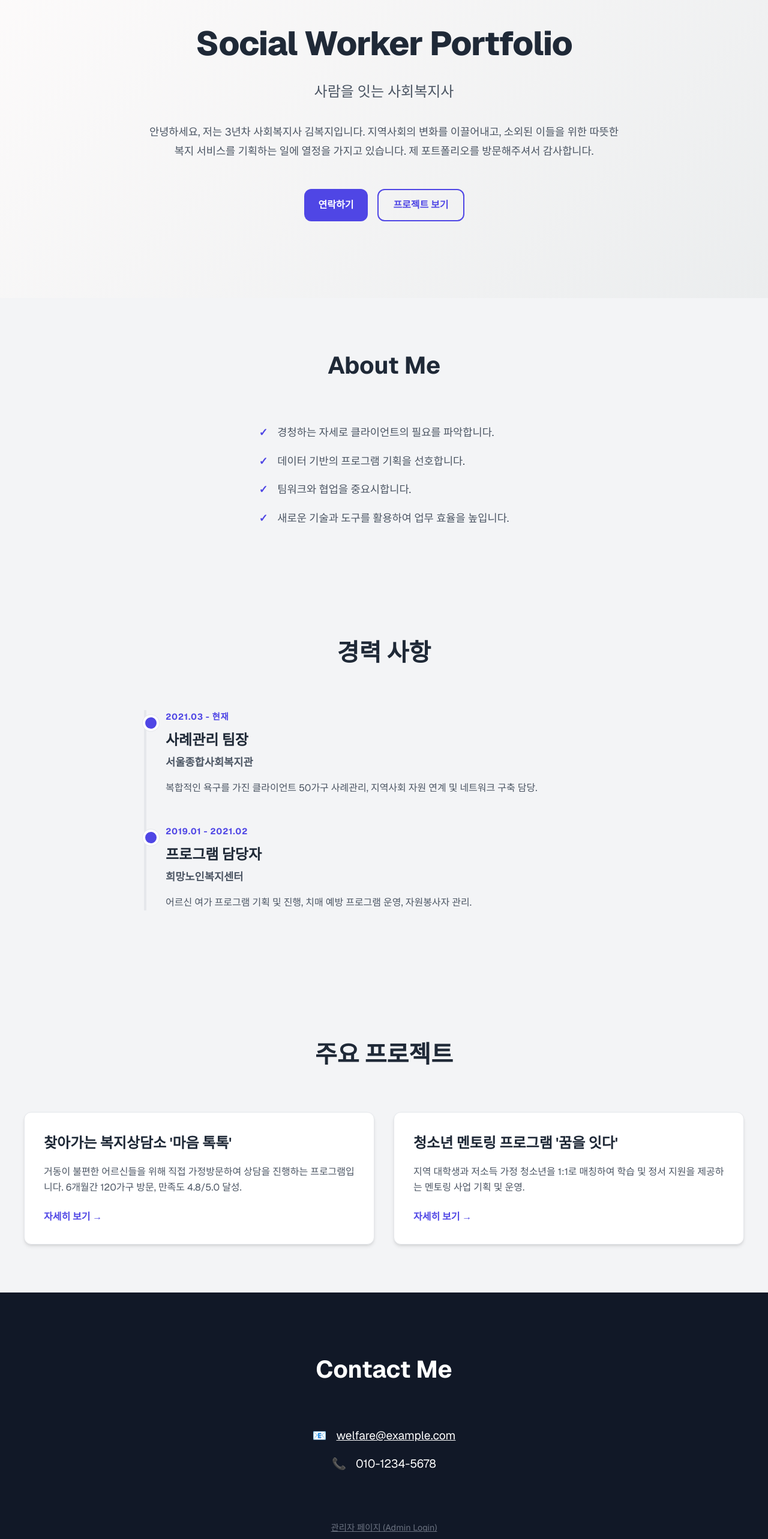
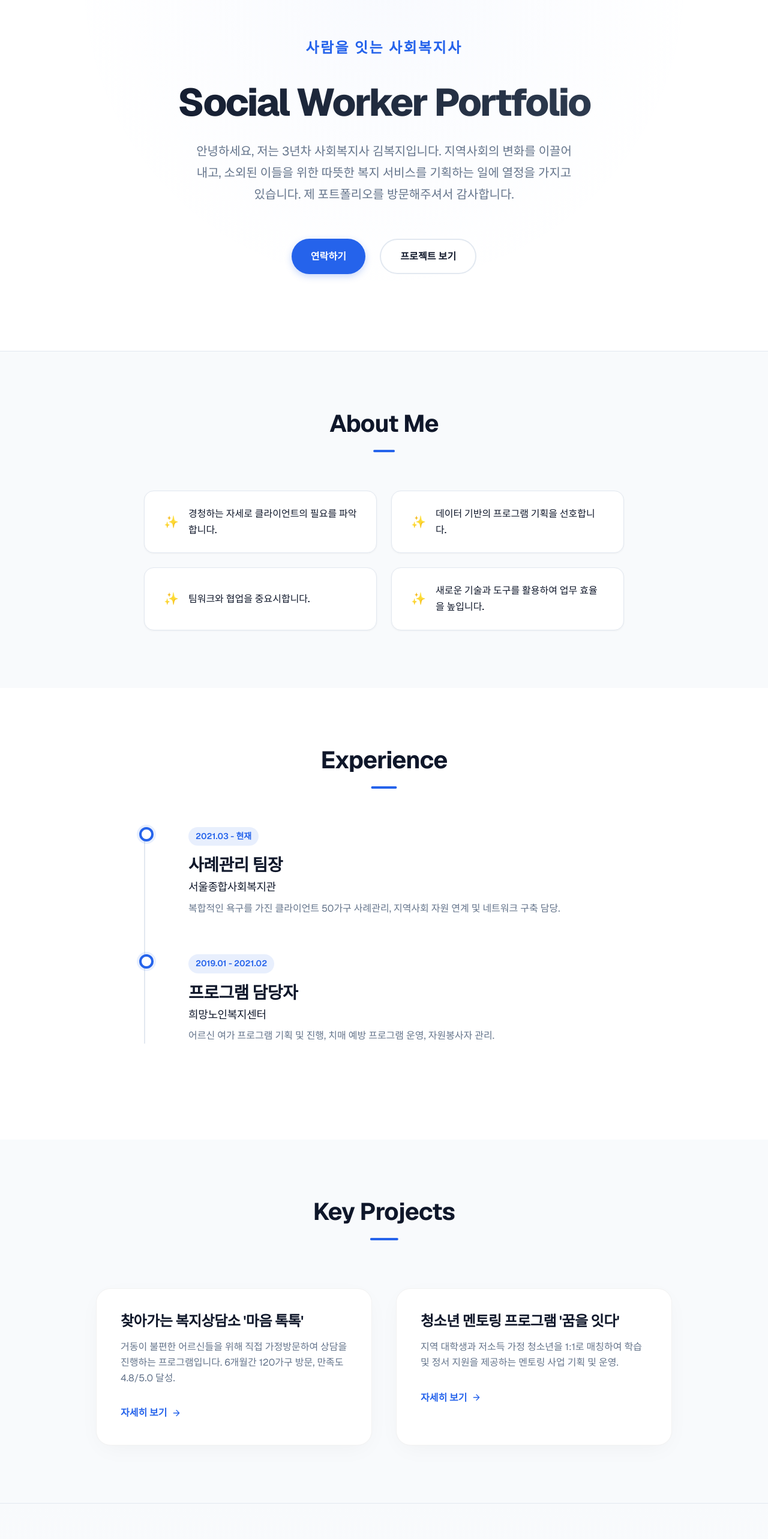
Before and after one commit to kijung4290/portfolio, a Next.js app: page / in a window 1280 px wide. Shown: the part 100-2666 px from the top of the page at 60% size. Built offline with nearby package versions, Linux system fonts and the light colour scheme.

Commit message:
디자인 수정

```diff
--- a/app/globals.css
+++ b/app/globals.css
@@ -1,17 +1,39 @@
 :root {
-  --primary: #4f46e5;
-  --primary-hover: #4338ca;
-  --secondary: #ec4899;
-  --background: #f3f4f6;
-  --surface: #ffffff;
-  --text-primary: #1f2937;
-  --text-secondary: #4b5563;
-  --border: #e5e7eb;
-  --radius: 0.75rem;
-  --shadow-sm: 0 1px 2px 0 rgb(0 0 0 / 0.05);
-  --shadow: 0 4px 6px -1px rgb(0 0 0 / 0.1), 0 2px 4px -2px rgb(0 0 0 / 0.1);
-  --shadow-lg: 0 10px 15px -3px rgb(0 0 0 / 0.1), 0 4px 6px -4px rgb(0 0 0 / 0.1);
-  --font-sans: 'Inter', -apple-system, BlinkMacSystemFont, "Segoe UI", Roboto, "Helvetica Neue", Arial, sans-serif;
+  /* Premium Color Palette */
+  --primary: #2563eb;
+  /* Royal Blue */
+  --primary-dark: #1e40af;
+  /* Darker Blue */
+  --primary-light: #60a5fa;
+  /* Lighter Blue */
+  --accent: #f59e0b;
+  /* Amber Gold for subtle highlights */
+
+  --bg-body: #f8fafc;
+  /* Very light cool gray */
+  --bg-surface: #ffffff;
+  /* Pure white */
+  --bg-secondary: #f1f5f9;
+  /* Secondary background */
+
+  --text-main: #0f172a;
+  /* Deep Navy/Black */
+  --text-muted: #64748b;
+  /* Slate Grey */
+  --text-light: #94a3b8;
+  /* Lighter Grey */
+
+  --border: #e2e8f0;
+  --radius-sm: 0.5rem;
+  --radius-md: 1rem;
+  --radius-lg: 1.5rem;
+
+  --shadow-sm: 0 1px 3px rgba(0, 0, 0, 0.05);
+  --shadow-md: 0 4px 6px -1px rgba(0, 0, 0, 0.05), 0 2px 4px -1px rgba(0, 0, 0, 0.03);
+  --shadow-lg: 0 10px 15px -3px rgba(0, 0, 0, 0.05), 0 4px 6px -2px rgba(0, 0, 0, 0.025);
+  --shadow-glow: 0 0 20px rgba(37, 99, 235, 0.15);
+
+  --font-sans: 'Pretendard', -apple-system, BlinkMacSystemFont, system-ui, Roboto, "Helvetica Neue", "Segoe UI", "Apple SD Gothic Neo", "Noto Sans KR", "Malgun Gothic", "Apple Color Emoji", "Segoe UI Emoji", "Segoe UI Symbol", sans-serif;
 }
 
 * {
@@ -20,106 +42,114 @@
   padding: 0;
 }
 
+html {
+  scroll-behavior: smooth;
+}
+
 body {
   font-family: var(--font-sans);
-  background-color: var(--background);
-  color: var(--text-primary);
-  line-height: 1.6;
+  background-color: var(--bg-body);
+  color: var(--text-main);
+  line-height: 1.7;
+  -webkit-font-smoothing: antialiased;
+  -moz-osx-font-smoothing: grayscale;
 }
 
 a {
   color: inherit;
   text-decoration: none;
+  transition: color 0.2s;
 }
 
 button {
   cursor: pointer;
   font-family: inherit;
+  border: none;
+  background: none;
+}
+
+/* Typography Utility */
+h1,
+h2,
+h3,
+h4,
+h5,
+h6 {
+  line-height: 1.2;
+  font-weight: 700;
+  letter-spacing: -0.02em;
 }
 
 .container {
-  max-width: 1200px;
+  width: 100%;
+  max-width: 1024px;
+  /* Slightly tighter for better readability */
   margin: 0 auto;
-  padding: 0 1.5rem;
+  padding: 0 2rem;
 }
 
-.section {
-  padding: 5rem 0;
-}
-
-.card {
-  background: var(--surface);
-  border-radius: var(--radius);
-  box-shadow: var(--shadow);
-  padding: 2rem;
-  transition: transform 0.2s, box-shadow 0.2s;
-}
-
-.card:hover {
-  transform: translateY(-4px);
-  box-shadow: var(--shadow-lg);
-}
-
+/* Button Components */
 .btn {
   display: inline-flex;
   align-items: center;
   justify-content: center;
-  padding: 0.75rem 1.5rem;
-  border-radius: var(--radius);
+  padding: 0.875rem 2rem;
+  border-radius: 2rem;
+  /* Pill shape */
   font-weight: 600;
-  transition: all 0.2s;
-  border: none;
   font-size: 1rem;
+  transition: all 0.3s cubic-bezier(0.4, 0, 0.2, 1);
+  letter-spacing: 0.01em;
 }
 
 .btn-primary {
   background: var(--primary);
   color: white;
+  box-shadow: 0 4px 12px rgba(37, 99, 235, 0.25);
 }
 
 .btn-primary:hover {
-  background: var(--primary-hover);
+  background: var(--primary-dark);
+  transform: translateY(-2px);
+  box-shadow: 0 6px 16px rgba(37, 99, 235, 0.35);
 }
 
 .btn-outline {
-  background: transparent;
-  border: 2px solid var(--primary);
-  color: var(--primary);
+  background: white;
+  border: 2px solid var(--border);
+  color: var(--text-main);
 }
 
 .btn-outline:hover {
-  background: var(--primary);
-  color: white;
+  border-color: var(--primary);
+  color: var(--primary);
+  background: #f8fafc;
+  transform: translateY(-2px);
 }
 
-/* Form Styles */
-.form-group {
-  margin-bottom: 1.5rem;
-}
-
-.form-label {
-  display: block;
-  font-weight: 600;
-  margin-bottom: 0.5rem;
-  color: var(--text-secondary);
-}
-
+/* Input Styles */
 .form-control {
   width: 100%;
-  padding: 0.75rem;
+  padding: 0.875rem 1rem;
+  background: var(--bg-body);
   border: 1px solid var(--border);
-  border-radius: var(--radius);
+  border-radius: var(--radius-sm);
   font-size: 1rem;
-  transition: border-color 0.2s;
+  transition: all 0.2s;
+  color: var(--text-main);
 }
 
 .form-control:focus {
   outline: none;
   border-color: var(--primary);
-  box-shadow: 0 0 0 3px rgba(79, 70, 229, 0.1);
+  box-shadow: 0 0 0 3px rgba(37, 99, 235, 0.1);
+  background: white;
 }
 
-textarea.form-control {
-  min-height: 120px;
-  resize: vertical;
+.card {
+  background: white;
+  border-radius: var(--radius-md);
+  box-shadow: var(--shadow-sm);
+  padding: 2rem;
+  border: 1px solid var(--border);
 }
--- a/app/page.js
+++ b/app/page.js
@@ -7,15 +7,15 @@ export const dynamic = 'force-dynamic';
 export default async function Home() {
   const data = await getPortfolioData();
 
-  if (!data) return <div className="container" style={{ padding: '5rem' }}>Loading... If this persists, run `npm run dev` again.</div>;
+  if (!data) return <div className="container" style={{ padding: '5rem', textAlign: 'center' }}>Loading...</div>;
 
   return (
     <main>
       {/* Hero Section */}
       <section className={styles.hero}>
         <div className="container">
+          <p className={styles.subtitle}>{data.role}</p>
           <h1 className={styles.title}>{data.name}</h1>
-          <p className={styles.subtitle}>{data.role}</p>
           <p className={styles.intro}>{data.introduction}</p>
           <div className={styles.buttons}>
             <a href="#contact" className="btn btn-primary">연락하기</a>
@@ -25,31 +25,29 @@ export default async function Home() {
       </section>
 
       {/* About Section */}
-      <section id="about" className="section container">
+      <section id="about" className="section container" style={{ padding: '6rem 2rem' }}>
         <h2 className={styles.sectionTitle}>About Me</h2>
-        <div className={styles.grid} style={{ gridTemplateColumns: '1fr' }}>
-          <ul className={styles.intro} style={{ margin: '0 auto', textAlign: 'left', listStyle: 'none' }}>
+        <div className={styles.grid} style={{ gridTemplateColumns: 'repeat(auto-fit, minmax(300px, 1fr))', gap: '1.5rem', maxWidth: '800px', margin: '0 auto' }}>
           {data.about.map((item, index) => (
-              <li key={index} style={{ marginBottom: '1rem', display: 'flex', alignItems: 'center' }}>
-                <span style={{ color: 'var(--primary)', marginRight: '1rem', fontWeight: 'bold' }}>✓</span>
+            <div key={index} className={styles.aboutItem}>
+              <span style={{ color: 'var(--primary)', marginRight: '1rem', fontSize: '1.25rem' }}>✨</span>
               {item}
-              </li>
+            </div>
           ))}
-          </ul>
         </div>
       </section>
 
       {/* Experience Section */}
-      <section id="experience" className="section" style={{ background: 'var(--background)' }}>
+      <section id="experience" className="section" style={{ background: 'white', padding: '6rem 2rem' }}>
         <div className="container">
-          <h2 className={styles.sectionTitle}>경력 사항</h2>
+          <h2 className={styles.sectionTitle}>Experience</h2>
           <div className={styles.timeline}>
             {data.experiences.map((exp) => (
               <div key={exp.id} className={styles.timelineItem}>
                 <span className={styles.period}>{exp.period}</span>
                 <h3 className={styles.role}>{exp.role}</h3>
                 <h4 className={styles.company}>{exp.company}</h4>
-                <p style={{ color: 'var(--text-secondary)' }}>{exp.description}</p>
+                <p style={{ color: 'var(--text-muted)', lineHeight: '1.6' }}>{exp.description}</p>
               </div>
             ))}
           </div>
@@ -57,16 +55,17 @@ export default async function Home() {
       </section>
 
       {/* Projects Section */}
-      <section id="projects" className="section container">
-        <h2 className={styles.sectionTitle}>주요 프로젝트</h2>
+      <section id="projects" className="section container" style={{ padding: '6rem 2rem' }}>
+        <h2 className={styles.sectionTitle}>Key Projects</h2>
         <div className={styles.grid}>
           {data.projects.map((project) => (
             <div key={project.id} className={styles.projectCard}>
               <h3 className={styles.projectTitle}>{project.title}</h3>
               <p className={styles.projectDesc}>{project.description}</p>
               {project.link && (
-                <a href={project.link} target="_blank" rel="noopener noreferrer" style={{ color: 'var(--primary)', fontWeight: '600' }}>
-                  자세히 보기 →
+                <a href={project.link} target="_blank" rel="noopener noreferrer" style={{ color: 'var(--primary)', fontWeight: '600', display: 'inline-flex', alignItems: 'center', gap: '0.5rem' }}>
+                  자세히 보기
+                  <svg width="16" height="16" viewBox="0 0 24 24" fill="none" stroke="currentColor" strokeWidth="2" strokeLinecap="round" strokeLinejoin="round"><path d="M5 12h14M12 5l7 7-7 7" /></svg>
                 </a>
               )}
             </div>
@@ -77,19 +76,21 @@ export default async function Home() {
       {/* Contact Section */}
       <section id="contact" className={styles.contact}>
         <div className="container">
-          <h2 className={styles.sectionTitle} style={{ color: 'white' }}>Contact Me</h2>
+          <h2 className={styles.sectionTitle}>Get In Touch</h2>
+          <div style={{ display: 'flex', flexDirection: 'column', gap: '1rem', alignItems: 'center' }}>
+            <a href={`mailto:${data.contact.email}`} className={styles.contactItem}>
+              <span>📧</span> {data.contact.email}
+            </a>
             <div className={styles.contactItem}>
-            <span>📧</span>
-            <a href={`mailto:${data.contact.email}`} style={{ color: 'white', textDecoration: 'underline' }}>{data.contact.email}</a>
+              <span>📞</span> {data.contact.phone}
             </div>
-          <div className={styles.contactItem}>
-            <span>📞</span>
-            <span>{data.contact.phone}</span>
           </div>
 
+          <div style={{ textAlign: 'center' }}>
             <Link href="/admin" className={styles.footerLink}>
-            관리자 페이지 (Admin Login)
+              Admin Access
             </Link>
+          </div>
         </div>
       </section>
     </main>
--- a/app/page.module.css
+++ b/app/page.module.css
@@ -1,146 +1,310 @@
+/* HERO SECTION */
 .hero {
+  position: relative;
+  background: white;
+  /* Clean white for contrast */
   text-align: center;
-  padding: 8rem 2rem;
-  background: linear-gradient(135deg, #fdfbfb 0%, #ebedee 100%);
+  padding: 10rem 0 8rem;
+  overflow: hidden;
+  border-bottom: 1px solid var(--border);
+}
+
+.hero::after {
+  content: '';
+  position: absolute;
+  top: 0;
+  left: 0;
+  right: 0;
+  height: 100%;
+  background: radial-gradient(circle at 50% 10%, rgba(37, 99, 235, 0.03) 0%, transparent 60%);
+  z-index: 0;
 }
 
 .title {
-  font-size: 3.5rem;
+  position: relative;
+  z-index: 1;
+  font-size: 4rem;
   font-weight: 800;
-  margin-bottom: 1rem;
-  color: var(--text-primary);
-  letter-spacing: -0.02em;
+  margin-bottom: 1.5rem;
+  background: linear-gradient(135deg, #0f172a 0%, #334155 100%);
+  -webkit-background-clip: text;
+  -webkit-text-fill-color: transparent;
+  width: 100%;
+  letter-spacing: -0.04em;
+  opacity: 0;
+  animation: fadeUp 1s ease 0.2s forwards;
 }
 
 .subtitle {
+  position: relative;
+  z-index: 1;
   font-size: 1.5rem;
-  color: var(--text-secondary);
+  color: var(--primary);
+  font-weight: 600;
+  text-transform: uppercase;
+  letter-spacing: 0.1em;
   margin-bottom: 2rem;
+  opacity: 0;
+  animation: fadeUp 1s ease 0.4s forwards;
 }
 
 .intro {
-  max-width: 800px;
-  margin: 0 auto 3rem;
-  font-size: 1.1rem;
+  position: relative;
+  z-index: 1;
+  max-width: 640px;
+  margin: 0 auto 3.5rem;
+  font-size: 1.25rem;
+  color: var(--text-muted);
   line-height: 1.8;
-  color: var(--text-secondary);
+  opacity: 0;
+  animation: fadeUp 1s ease 0.6s forwards;
 }
 
-.sectionTitle {
-  text-align: center;
-  font-size: 2.5rem;
-  margin-bottom: 4rem;
-  color: var(--text-primary);
+.buttons {
+  position: relative;
+  z-index: 1;
+  display: flex;
+  gap: 1.5rem;
+  justify-content: center;
+  opacity: 0;
+  animation: fadeUp 1s ease 0.8s forwards;
 }
 
+/* SECTION HEADERS */
+.sectionTitle {
+  font-size: 2.5rem;
+  text-align: center;
+  margin-bottom: 4rem;
+  position: relative;
+  padding-bottom: 1.5rem;
+  display: inline-block;
+  left: 50%;
+  transform: translateX(-50%);
+}
+
+.sectionTitle::after {
+  content: '';
+  position: absolute;
+  bottom: 0;
+  left: 40%;
+  right: 40%;
+  height: 4px;
+  background: var(--primary);
+  border-radius: 4px;
+}
+
+/* GRID */
 .grid {
   display: grid;
-  grid-template-columns: repeat(auto-fit, minmax(300px, 1fr));
-  gap: 2rem;
+  grid-template-columns: repeat(auto-fit, minmax(320px, 1fr));
+  gap: 2.5rem;
 }
 
+/* TIMELINE (Experience) */
 .timeline {
   max-width: 800px;
   margin: 0 auto;
   position: relative;
   padding-left: 2rem;
-  border-left: 4px solid var(--border);
+  border-left: 2px solid var(--border);
 }
 
 .timelineItem {
-  margin-bottom: 3rem;
+  margin-bottom: 4rem;
+  padding-left: 2.5rem;
   position: relative;
 }
 
 .timelineItem::before {
   content: '';
   position: absolute;
-  left: -2.4rem;
-  top: 0.5rem;
-  width: 1.2rem;
-  height: 1.2rem;
+  left: -2.6rem;
+  top: 0;
+  width: 1rem;
+  height: 1rem;
+  background: white;
+  border: 4px solid var(--primary);
+  border-radius: 50%;
+  box-shadow: 0 0 0 4px rgba(37, 99, 235, 0.1);
+  transition: all 0.3s;
+}
+
+.timelineItem:hover::before {
   background: var(--primary);
-  border-radius: 50%;
-  border: 4px solid white;
-  box-shadow: 0 0 0 1px var(--border);
+  box-shadow: 0 0 0 6px rgba(37, 99, 235, 0.2);
+}
+
+.role {
+  font-size: 1.75rem;
+  color: var(--text-main);
+  margin-bottom: 0.5rem;
+}
+
+.company {
+  font-size: 1.125rem;
+  font-weight: 500;
+  color: var(--text-main);
+  display: flex;
+  align-items: center;
+  gap: 0.5rem;
+  margin-bottom: 0.75rem;
 }
 
 .period {
-  display: block;
-  font-size: 0.9rem;
+  font-size: 0.875rem;
+  font-weight: 600;
   color: var(--primary);
-  font-weight: 700;
-  margin-bottom: 0.5rem;
   text-transform: uppercase;
-  letter-spacing: 0.05em;
-}
-
-.role {
-  font-size: 1.5rem;
-  font-weight: 700;
-  margin-bottom: 0.25rem;
-}
-
-.company {
-  font-size: 1.1rem;
-  color: var(--text-secondary);
+  background: rgba(37, 99, 235, 0.1);
+  padding: 0.25rem 0.75rem;
+  border-radius: 1rem;
+  display: inline-block;
   margin-bottom: 1rem;
 }
 
+/* CARDS (Projects) */
 .projectCard {
   background: white;
-  border-radius: var(--radius);
-  overflow: hidden;
-  box-shadow: var(--shadow);
-  transition: transform 0.2s, box-shadow 0.2s;
-  border: 1px solid var(--border);
-  padding: 2rem;
+  border-radius: 1.5rem;
+  padding: 2.5rem;
+  border: 1px solid rgba(0, 0, 0, 0.05);
+  box-shadow: 0 10px 40px -10px rgba(0, 0, 0, 0.05);
+  transition: all 0.4s cubic-bezier(0.175, 0.885, 0.32, 1.275);
+  margin-top: 1rem;
 }
 
 .projectCard:hover {
-  transform: translateY(-5px);
-  box-shadow: var(--shadow-lg);
-  border-color: var(--primary);
+  transform: translateY(-8px);
+  box-shadow: 0 20px 50px -12px rgba(37, 99, 235, 0.15);
+  border-color: rgba(37, 99, 235, 0.2);
 }
 
 .projectTitle {
   font-size: 1.5rem;
   margin-bottom: 1rem;
-  font-weight: 700;
+  color: var(--text-main);
 }
 
 .projectDesc {
-  color: var(--text-secondary);
-  margin-bottom: 1.5rem;
+  color: var(--text-muted);
+  font-size: 1rem;
   line-height: 1.6;
+  margin-bottom: 2rem;
 }
 
+/* ABOUT LIST */
+.aboutItem {
+  background: white;
+  padding: 1.5rem 2rem;
+  border-radius: 1rem;
+  color: var(--text-main);
+  font-weight: 500;
+  box-shadow: var(--shadow-sm);
+  transition: transform 0.2s;
+  display: flex;
+  align-items: center;
+  border: 1px solid var(--border);
+}
+
+.aboutItem:hover {
+  transform: translateX(10px);
+  border-color: var(--primary);
+}
+
+/* CONTACT */
 .contact {
-  background: #111827;
-  color: white;
-  padding: 6rem 2rem;
+  background: linear-gradient(180deg, var(--bg-body) 0%, white 100%);
+  padding: 8rem 0;
   text-align: center;
+  border-top: 1px solid var(--border);
 }
 
 .contactItem {
-  display: flex;
+  display: inline-flex;
   align-items: center;
-  justify-content: center;
   gap: 1rem;
-  font-size: 1.2rem;
-  margin-bottom: 1rem;
+  font-size: 1.5rem;
+  font-weight: 500;
+  color: var(--text-main);
+  background: white;
+  padding: 1rem 2rem;
+  border-radius: 3rem;
+  box-shadow: var(--shadow-lg);
+  margin: 0 1rem;
+  border: 1px solid rgba(0, 0, 0, 0.05);
+  transition: transform 0.2s;
+}
+
+.contactItem:hover {
+  transform: translateY(-4px);
 }
 
 .footerLink {
-  color: #6b7280;
-  font-size: 0.9rem;
-  margin-top: 4rem;
+  margin-top: 5rem;
   display: inline-block;
-  text-decoration: underline;
+  color: var(--text-light);
+  font-size: 0.875rem;
+  border-bottom: 1px dashed var(--text-light);
+  padding-bottom: 2px;
 }
 
-.buttons {
-  display: flex;
-  gap: 1rem;
-  justify-content: center;
+.footerLink:hover {
+  color: var(--primary);
+  border-color: var(--primary);
 }
+
+/* ANIMATIONS */
+@keyframes fadeUp {
+  from {
+    opacity: 0;
+    transform: translateY(20px);
+  }
+
+  to {
+    opacity: 1;
+    transform: translateY(0);
+  }
+}
+
+/* MOBILE ADJUSTMENTS */
+@media (max-width: 768px) {
+  .title {
+    font-size: 2.5rem;
+  }
+
+  .subtitle {
+    font-size: 1.125rem;
+  }
+
+  .intro {
+    font-size: 1.1rem;
+    padding: 0 1rem;
+  }
+
+  .buttons {
+    flex-direction: column;
+    padding: 0 2rem;
+  }
+
+  .timeline {
+    padding-left: 1rem;
+  }
+
+  .timelineItem {
+    padding-left: 1.5rem;
+  }
+
+  .timelineItem::before {
+    left: -1.5rem;
+    width: 0.8rem;
+    height: 0.8rem;
+    border-width: 3px;
+  }
+
+  .contactItem {
+    width: 100%;
+    margin: 0.5rem 0;
+    justify-content: center;
+    font-size: 1.1rem;
+  }
+}
```
Lines whose indentation alone changed are shown as unchanged.
